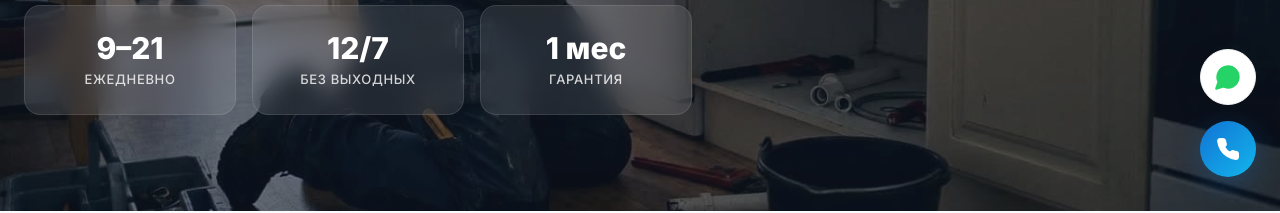
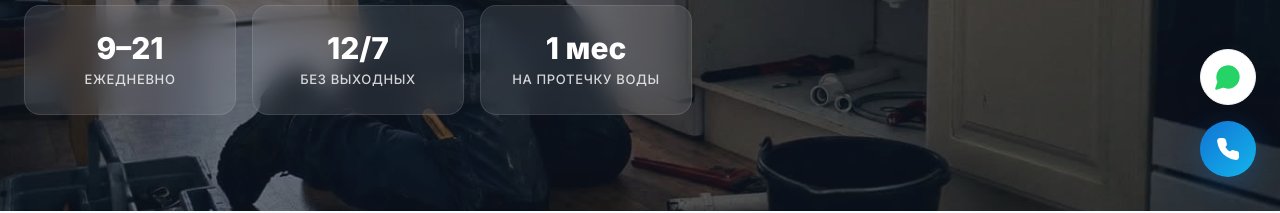
Before and after one commit to amanas1/mana-santehnika, a React (Vite) app: page / in a window 1280 px wide. Shown: the part 599-812 px from the top of the page. Built offline with nearby package versions, Linux system fonts and the light colour scheme; the HTML template or start-up script is replaced by a standard one.

Commit message:
Fix: updated guarantee badge to '1 мес на протечку воды'

```diff
--- a/src/pages/Index.tsx
+++ b/src/pages/Index.tsx
@@ -156,7 +156,7 @@ const Index = () => {
             {[
               { value: "9–21", label: "ежедневно" },
               { value: "12/7", label: "без выходных" },
-              { value: "1 мес", label: "гарантия" },
+              { value: "1 мес", label: "на протечку воды" },
             ].map((stat) => (
               <div key={stat.label} className="bg-white/10 backdrop-blur-md border border-white/10 rounded-2xl p-6 text-center text-white">
                 <div className="text-3xl font-extrabold mb-1">{stat.value}</div>
```
